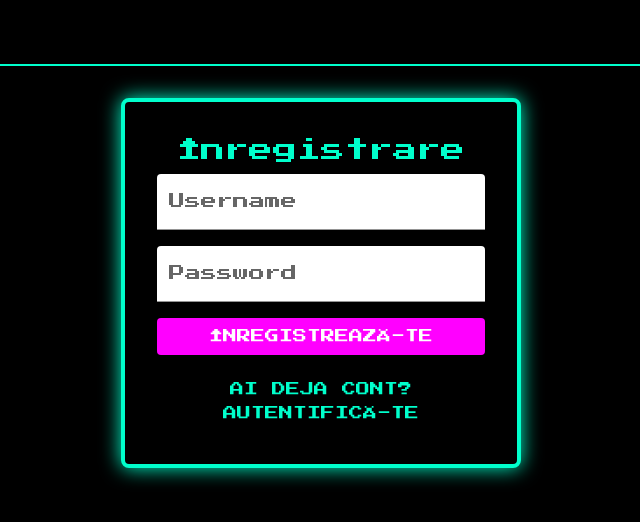
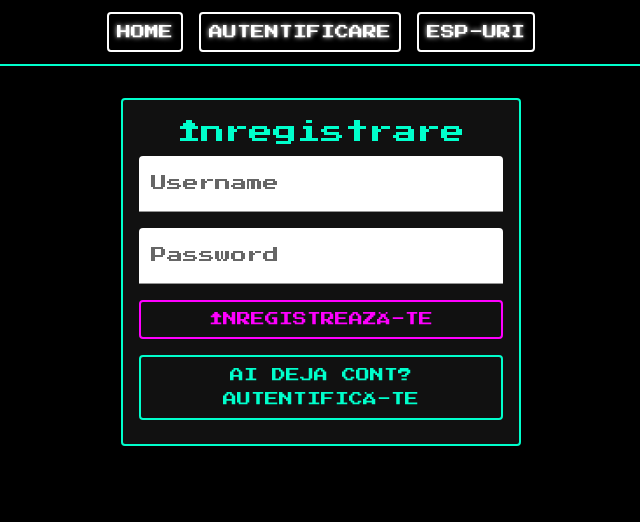
Before and after one commit to KiryuZero0/BOB-ARE-SERVER, a React (Vite) app in the folder Test_Soft/my-app/: page /auth in a window 1280 px wide. Shown: the top 522 px of the page, without its empty margins (319-959 px from the left). Built offline with nearby package versions, Linux system fonts and the light colour scheme.

Commit message:
merge acum

```diff
--- a/Test_Soft/my-app/src/App.jsx
+++ b/Test_Soft/my-app/src/App.jsx
@@ -1,35 +1,46 @@
+// src/App.jsx
 import React from 'react';
-import { BrowserRouter as Router, Routes, Route, Link } from 'react-router-dom';
-import { AppBar, Toolbar, Button, Container } from '@mui/material';
+import { BrowserRouter as Router, Routes, Route } from 'react-router-dom';
+import { AppBar, Toolbar, Button, Container, Box } from '@mui/material';
 import Home from './pages/Home';
 import Auth from './pages/Auth';
 import ESP from './pages/ESP';
 
-function App() {
+export default function App() {
     return (
         <Router>
-            <AppBar position="static" sx={{ bgcolor: 'transparent', boxShadow: 'none', borderBottom: '2px solid #00ffcc' }}>
-                <Toolbar sx={{ justifyContent: 'center' }}>
-                    <Button color="inherit" component={Link} to="/" sx={{ fontFamily: '"Press Start 2P", cursive' }}>
-                        Home
+            <AppBar position="static" sx={{
+                bgcolor: 'transparent',
+                boxShadow: 'none',
+                borderBottom: '2px solid',
+                borderColor: 'primary.main'
+            }}>
+                <Toolbar sx={{ justifyContent: 'center', gap: 2 }}>
+                    {['/', '/auth', '/esp'].map((to, i) => (
+                        <Button
+                            key={to}
+                            component="a"
+                            href={to}
+                            sx={{
+                                color: 'text.primary',
+                                textShadow: '0 0 5px',
+                                animation: 'neon 1.5s ease-in-out infinite alternate'
+                            }}
+                        >
+                            {['Home','Autentificare','ESP-uri'][i]}
                         </Button>
-                    <Button color="inherit" component={Link} to="/auth" sx={{ fontFamily: '"Press Start 2P", cursive' }}>
-                        Autentificare
-                    </Button>
-                    <Button color="inherit" component={Link} to="/esp" sx={{ fontFamily: '"Press Start 2P", cursive' }}>
-                        ESP-uri
-                    </Button>
+                    ))}
                 </Toolbar>
             </AppBar>
-            <Container sx={{ mt: 4 }}>
+            <Box component="main" sx={{ mt: 4 }}>
+                <Container maxWidth="md">
                     <Routes>
                         <Route path="/" element={<Home />} />
                         <Route path="/auth" element={<Auth />} />
                         <Route path="/esp" element={<ESP />} />
                     </Routes>
                 </Container>
+            </Box>
         </Router>
     );
 }
-
-export default App;
--- a/Test_Soft/my-app/src/main.jsx
+++ b/Test_Soft/my-app/src/main.jsx
@@ -1,21 +1,10 @@
 import React from 'react';
 import ReactDOM from 'react-dom/client';
 import App from './App';
-import { ThemeProvider, createTheme } from '@mui/material/styles';
+
 import CssBaseline from '@mui/material/CssBaseline';
-
-// Temă personalizată retro
-const theme = createTheme({
-    palette: {
-        primary: { main: '#00ffcc' }, // neon teal
-        secondary: { main: '#ff00ff' }, // magenta neon
-        background: { default: '#000000' }, // fundal negru
-        text: { primary: '#ffffff' },
-    },
-    typography: {
-        fontFamily: '"Press Start 2P", cursive',
-    },
-});
+import { ThemeProvider } from '@mui/material/styles';
+import theme from './theme';
 
 ReactDOM.createRoot(document.getElementById('root')).render(
     <React.StrictMode>
--- a/Test_Soft/my-app/src/pages/Auth.jsx
+++ b/Test_Soft/my-app/src/pages/Auth.jsx
@@ -1,88 +1,91 @@
+// src/pages/Auth.jsx
 import React, { useState } from 'react';
-import { Box, Typography, TextField, Button } from '@mui/material';
+import {
+    Box, Typography, TextField, Button, Card, CardContent
+} from '@mui/material';
 
-const Auth = () => {
-    const [username, setUsername] = useState('');
-    const [password, setPassword] = useState('');
-    const [isRegister, setIsRegister] = useState(true);
-    const [message, setMessage] = useState('');
+export default function Auth() {
+    const [u, setU] = useState('');
+    const [p, setP] = useState('');
+    const [reg, setReg] = useState(true);
+    const [msg, setMsg] = useState('');
 
-    const handleSubmit = async (e) => {
+    const handle = async e => {
         e.preventDefault();
-        const endpoint = isRegister ? 'register' : 'login';
+        const ep = reg ? 'register' : 'login';
         try {
-            const res = await fetch(`http://localhost:5000/${endpoint}`, {
-                method: 'POST',
-                headers: { 'Content-Type': 'application/json' },
-                body: JSON.stringify({ username, password }),
+            const res = await fetch(`http://localhost:5000/${ep}`, {
+                method:'POST',
+                headers:{'Content-Type':'application/json'},
+                body:JSON.stringify({ username:u,password:p })
             });
             const data = await res.json();
-            if (res.ok) {
-                setMessage(`Succes: ${JSON.stringify(data)}`);
-            } else {
-                setMessage(`Eroare: ${data.error}`);
-            }
-        } catch (err) {
-            setMessage(`Eroare de rețea: ${err.message}`);
+            setMsg(res.ok ? `Succes: ${JSON.stringify(data)}` : `Eroare: ${data.error}`);
+        } catch(e) {
+            setMsg(`Eroare rețea: ${e.message}`);
         }
     };
 
     return (
-        <Box
-            sx={{
+        <Card sx={{
             maxWidth: 400,
             mx: 'auto',
-                bgcolor: '#000000',
-                p: 4,
-                border: '4px solid #00ffcc',
-                borderRadius: 2,
+            bgcolor: '#111',
+            border: '2px solid',
+            borderColor: 'primary.main',
+            boxShadow: '0 0 20px primary.main'
+        }}>
+            <CardContent>
+                <Typography variant="h5" gutterBottom sx={{
+                    color: 'primary.main',
                     textAlign: 'center',
-                boxShadow: '0 0 20px #00ffcc'
-            }}
-        >
-            <Typography variant="h5" gutterBottom sx={{ color: '#00ffcc' }}>
-                {isRegister ? 'Înregistrare' : 'Autentificare'}
+                    animation: 'neon 1.5s ease-in-out infinite alternate'
+                }}>
+                    {reg ? 'Înregistrare' : 'Autentificare'}
                 </Typography>
-            <Box component="form" onSubmit={handleSubmit} sx={{ display: 'flex', flexDirection: 'column', gap: 2 }}>
+                <Box component="form" onSubmit={handle} sx={{
+                    display: 'flex', flexDirection: 'column', gap: 2
+                }}>
+                    {[{
+                        label:'Username', value: u, set: setU
+                    },{
+                        label:'Password', value:p, set:setP, type:'password'
+                    }].map((f,i)=>(
                         <TextField
-                    label="Username"
+                            key={i}
+                            label={f.label}
+                            type={f.type||'text'}
                             variant="filled"
-                    value={username}
-                    onChange={(e) => setUsername(e.target.value)}
+                            value={f.value}
+                            onChange={e=>f.set(e.target.value)}
                             fullWidth
                             InputProps={{
-                        style: { backgroundColor: '#ffffff', color: '#000000', fontFamily: '"Press Start 2P", cursive' }
+                                sx:{
+                                    bgcolor:'#fff',
+                                    color:'#000',
+                                    fontFamily:'"Press Start 2P",cursive'
+                                }
                             }}
                         />
-                <TextField
-                    label="Password"
-                    variant="filled"
-                    type="password"
-                    value={password}
-                    onChange={(e) => setPassword(e.target.value)}
-                    fullWidth
-                    InputProps={{
-                        style: { backgroundColor: '#ffffff', color: '#000000', fontFamily: '"Press Start 2P", cursive' }
-                    }}
-                />
-                <Button type="submit" variant="contained" color="secondary" fullWidth sx={{ fontFamily: '"Press Start 2P", cursive' }}>
-                    {isRegister ? 'Înregistrează-te' : 'Login'}
+                    ))}
+                    <Button type="submit" variant="outlined" color="secondary" fullWidth>
+                        {reg ? 'Înregistrează-te' : 'Login'}
                     </Button>
                 </Box>
                 <Button
-                variant="text"
-                onClick={() => setIsRegister(!isRegister)}
-                sx={{ mt: 2, color: '#00ffcc', fontFamily: '"Press Start 2P", cursive' }}
+                    onClick={()=>setReg(!reg)}
+                    sx={{ mt:2, color:'primary.main', display:'block', mx:'auto' }}
                 >
-                {isRegister ? 'Ai deja cont? Autentifică-te' : 'Nu ai cont? Înregistrează-te'}
+                    {reg ? 'Ai deja cont? Autentifică-te' : 'Nu ai cont? Înregistrează-te'}
                 </Button>
-            {message && (
-                <Typography variant="body2" sx={{ mt: 2, color: '#00ffcc', wordBreak: 'break-all' }}>
-                    {message}
+                {msg && (
+                    <Typography variant="body2" sx={{
+                        mt:2, color:'primary.main', wordBreak:'break-all', textAlign:'center'
+                    }}>
+                        {msg}
                     </Typography>
                 )}
-        </Box>
+            </CardContent>
+        </Card>
     );
-};
-
-export default Auth;
+}
--- a/Test_Soft/my-app/src/pages/ESP.jsx
+++ b/Test_Soft/my-app/src/pages/ESP.jsx
@@ -1,47 +1,58 @@
+// src/pages/ESP.jsx
 import React, { useEffect, useState } from 'react';
-import { Box, Typography, List, ListItem, Paper } from '@mui/material';
+import {
+    Box, Typography, Grid, Card, CardContent
+} from '@mui/material';
 
-const ESP = () => {
-    const [esps, setEsps] = useState([]);
-    const [message, setMessage] = useState('');
+export default function ESP() {
+    const [devices, setDevices] = useState([]);
+    const [err, setErr] = useState('');
 
-    useEffect(() => {
+    useEffect(()=>{
         fetch('http://localhost:5000/esps')
-            .then((res) => res.json())
-            .then((data) => setEsps(data))
-            .catch((err) => setMessage(err.message));
-    }, []);
+            .then(res=>res.json())
+            .then(setDevices)
+            .catch(e=>setErr(e.message));
+    },[]);
 
     return (
-        <Box
-            sx={{
-                bgcolor: '#000000',
-                border: '4px solid #00ffcc',
-                p: 4,
-                borderRadius: 2,
-                textAlign: 'center',
-                boxShadow: '0 0 20px #00ffcc'
-            }}
-        >
-            <Typography variant="h5" gutterBottom sx={{ color: '#00ffcc' }}>
+        <Box sx={{
+            mt:1,
+            textAlign:'center'
+        }}>
+            <Typography variant="h4" gutterBottom sx={{
+                color:'primary.main',
+                animation:'neon 1.5s ease-in-out infinite alternate'
+            }}>
                 ESP-uri conectate
             </Typography>
-            {message && (
-                <Typography variant="body1" sx={{ color: '#ffffff' }}>
-                    {message}
-                </Typography>
+            {err && (
+                <Typography sx={{ color:'secondary.main' }}>{err}</Typography>
             )}
-            <List>
-                {esps.map((esp) => (
-                    <ListItem key={esp.id}>
-                        <Paper sx={{ p: 2, width: '100%', bgcolor: '#ffffff', color: '#000000', fontFamily: '"Press Start 2P", cursive' }}>
-                            {esp.device_name} - {esp.status} - {esp.data}
-                        </Paper>
-                    </ListItem>
+            <Grid container spacing={2} sx={{ mt:2 }}>
+                {devices.map(d=>(
+                    <Grid item xs={12} sm={6} key={d.id}>
+                        <Card sx={{
+                            bgcolor:'#111',
+                            border:'1px solid',
+                            borderColor:'primary.main',
+                            boxShadow:'0 0 10px primary.main'
+                        }}>
+                            <CardContent>
+                                <Typography sx={{ color:'text.primary', fontSize:'0.8rem' }}>
+                                    {d.device_name}
+                                </Typography>
+                                <Typography sx={{ color:d.status === 'online' ? 'primary.main' : 'secondary.main' }}>
+                                    {d.status.toUpperCase()}
+                                </Typography>
+                                <Typography variant="caption" sx={{ color:'text.secondary' }}>
+                                    {d.data}
+                                </Typography>
+                            </CardContent>
+                        </Card>
+                    </Grid>
                 ))}
-            </List>
+            </Grid>
         </Box>
     );
-};
-
-export default ESP;
+}
--- a/Test_Soft/my-app/src/pages/Home.jsx
+++ b/Test_Soft/my-app/src/pages/Home.jsx
@@ -1,38 +1,39 @@
 // src/pages/Home.jsx
 import React from 'react';
 import { Box, Typography, Button } from '@mui/material';
-import { useNavigate } from 'react-router-dom';
 
-const Home = () => {
-    const navigate = useNavigate();
-
+export default function Home() {
     return (
-        <Box
-            sx={{
-                bgcolor: '#000000',
-                border: '4px solid #00ffcc',
-                p: 4,
-                borderRadius: 2,
-                textAlign: 'center',
-                boxShadow: '0 0 20px #00ffcc'
-            }}
-        >
-            <Typography variant="h4" gutterBottom sx={{ color: '#00ffcc' }}>
+        <Box sx={{
+            bgcolor: '#111',
+            border: '2px solid',
+            borderColor: 'primary.main',
+            p: 5,
+            borderRadius: 3,
+            textAlign: 'center',
+            boxShadow: '0 0 20px primary.main'
+        }}>
+            <Typography
+                variant="h3"
+                gutterBottom
+                sx={{
+                    color: 'primary.main',
+                    animation: 'neon 1.5s ease-in-out infinite alternate'
+                }}
+            >
                 Welcome to Retro Game App
             </Typography>
-            <Typography variant="body1" sx={{ color: '#ffffff', mb: 2 }}>
+            <Typography variant="body1" sx={{ color: 'text.primary', mb: 3 }}>
                 Aceasta este pagina principală a aplicației, stilată ca un joc retro.
             </Typography>
             <Button
-                variant="contained"
-                color="secondary"
-                onClick={() => navigate('/auth')}
-                sx={{ fontFamily: '"Press Start 2P", cursive' }}
+                variant="outlined"
+                color="primary"
+                onClick={() => window.location.href = '/auth'}
+                sx={{ fontSize: '0.9rem' }}
             >
-                Autentificare/Inregistrare
+                Autentificare / Înregistrare
             </Button>
         </Box>
     );
-};
-
-export default Home;
+}
--- a/Test_Soft/my-app/src/theme.js
+++ b/Test_Soft/my-app/src/theme.js
@@ -0,0 +1,43 @@
+// src/theme.js
+import { createTheme } from '@mui/material/styles';
+
+const theme = createTheme({
+    palette: {
+        primary: { main: '#00ffcc' },   // neon teal
+        secondary: { main: '#ff00ff' }, // magenta neon
+        background: { default: '#000000' },
+        text: { primary: '#ffffff' },
+    },
+    typography: {
+        fontFamily: '"Press Start 2P", cursive',
+    },
+    components: {
+        MuiCssBaseline: {
+            styleOverrides: {
+                '@global': {
+                    '@keyframes neon': {
+                        '0%': { textShadow: '0 0 5px #00ffcc, 0 0 10px #00ffcc' },
+                        '100%': { textShadow: '0 0 20px #00ffcc, 0 0 30px #00ffcc' },
+                    },
+                    body: {
+                        backgroundColor: '#000',
+                        margin: 0,
+                    },
+                },
+            },
+        },
+        MuiButton: {
+            styleOverrides: {
+                root: {
+                    border: '2px solid',
+                    transition: 'all 0.3s ease',
+                    '&:hover': {
+                        boxShadow: '0 0 10px currentColor, 0 0 20px currentColor',
+                    },
+                },
+            },
+        },
+    },
+});
+
+export default theme;
```
Lines whose indentation alone changed are shown as unchanged.
